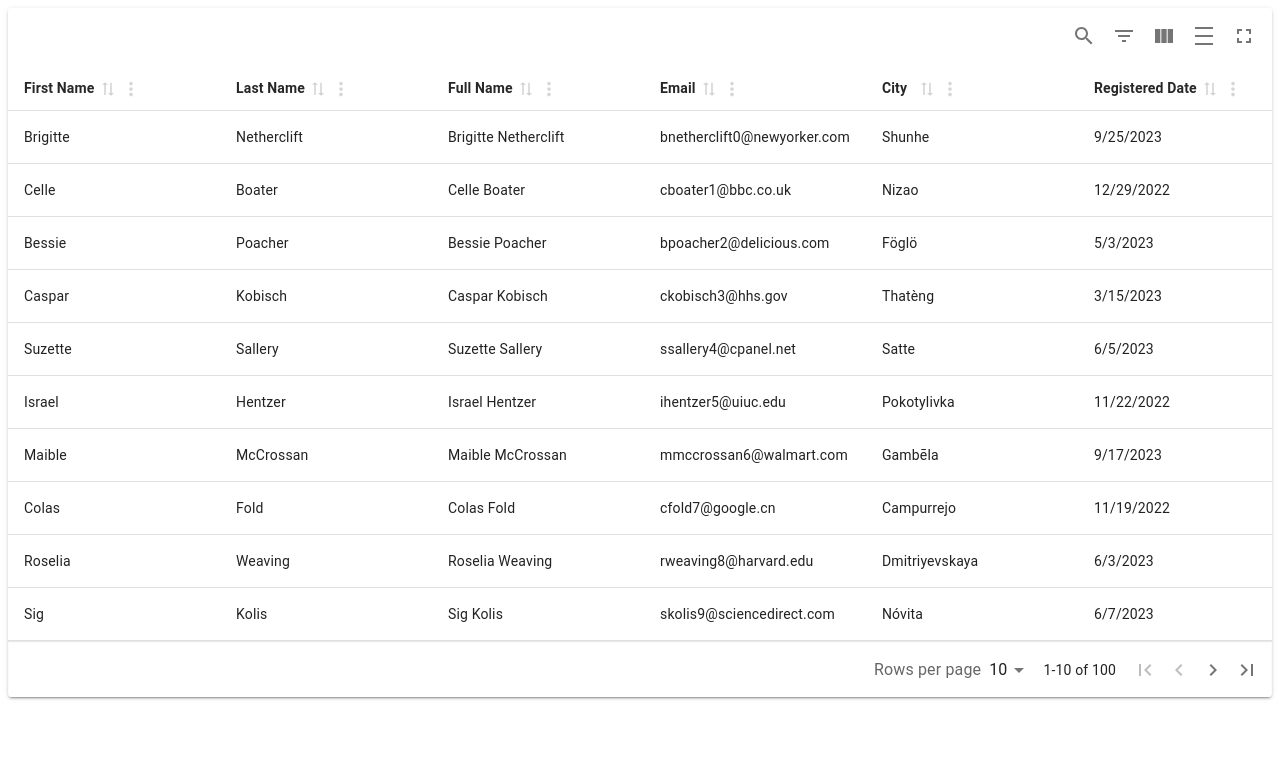
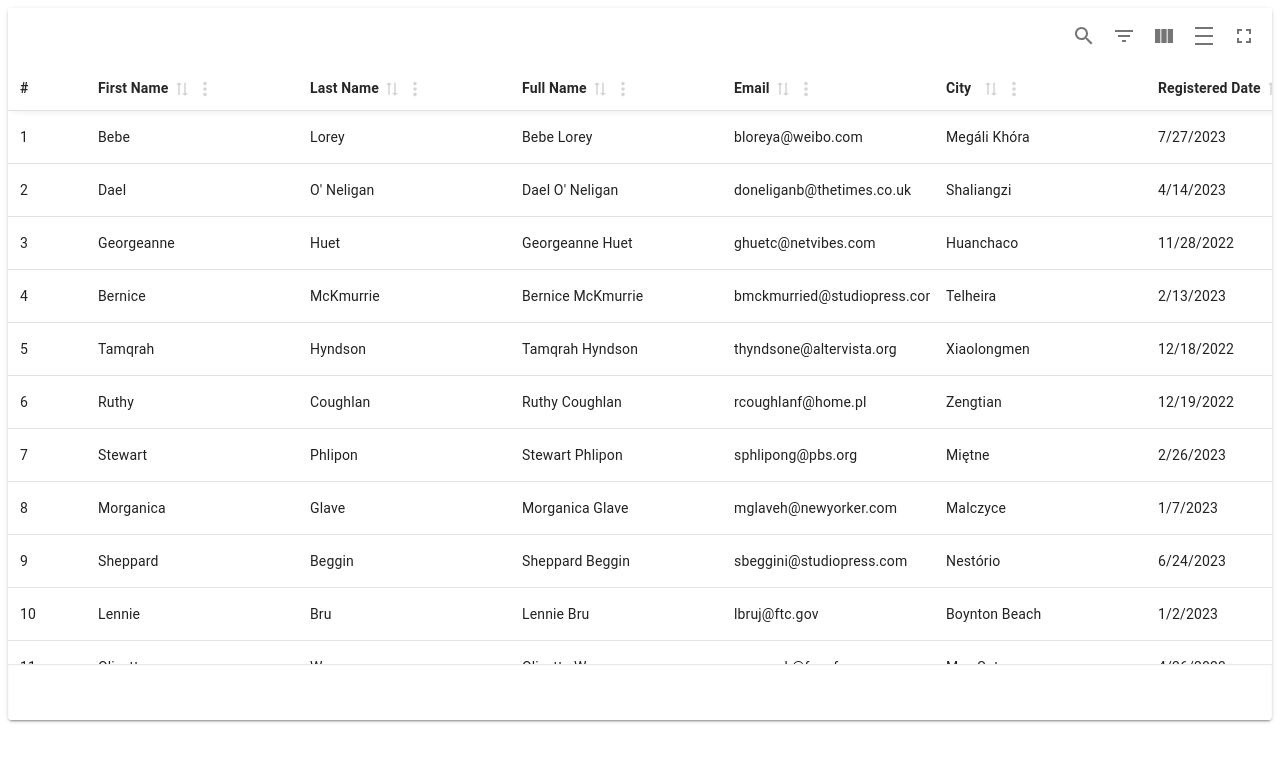
Before and after one commit to JCPenne/ioc-tech-assessment, a React (Vite) app: page / in a window 1280 px wide. Shown: the top 762 px of the page. Built offline with nearby package versions, Linux system fonts and the light colour scheme; data requests are answered from the project's data file.

Commit message:
initial functionality for infinite scroll

```diff
--- a/src/App.tsx
+++ b/src/App.tsx
@@ -1,9 +1,9 @@
-import UserTable from './components/UserTable';
+import { InfiniteScrollTable } from './components/UserTable';
 
 function App() {
   return (
     <>
-      <UserTable />
+      <InfiniteScrollTable />
     </>
   );
 }
--- a/src/components/UserTable.tsx
+++ b/src/components/UserTable.tsx
@@ -1,6 +1,18 @@
-import { MaterialReactTable, type MRT_ColumnDef } from 'material-react-table';
+// React Dependencies
+import { UIEvent, useCallback, useEffect, useMemo, useRef, useState } from 'react';
+
+// 3rd Party Libraries
+import {
+  MaterialReactTable,
+  MRT_Virtualizer,
+  type MRT_ColumnDef,
+  MRT_ColumnFiltersState,
+  MRT_SortingState,
+} from 'material-react-table';
+import { QueryClient, QueryClientProvider, useInfiniteQuery } from 'react-query';
+
+// Types
 import { User } from '../interfaces';
-import { useEffect, useState } from 'react';
 
 const columns: MRT_ColumnDef<User>[] = [
   {
@@ -33,19 +45,110 @@ const columns: MRT_ColumnDef<User>[] = [
   },
 ];
 
-export default function UserTable() {
-  const [data, setData] = useState<User[]>([]);
+const dataTotal = 100;
 
+const UserTable = () => {
+  const tableContainerRef = useRef<HTMLDivElement>(null);
+  const rowVirtualizerInstanceRef =
+    useRef<MRT_Virtualizer<HTMLDivElement, HTMLTableRowElement>>(null);
+
+  const [columnFilters, setColumnFilters] = useState<MRT_ColumnFiltersState>([]);
+  const [globalFilter, setGlobalFilter] = useState<string>();
+  const [sorting, setSorting] = useState<MRT_SortingState>([]);
+
+  const { data, fetchNextPage, isError, isFetching } = useInfiniteQuery<User>({
+    queryKey: ['table-data'],
+    queryFn: async ({ pageParam = 0 }) => {
+      const url = new URL(`http://localhost:3000/users`);
+      url.searchParams.set('_page', `${pageParam}`);
+      const response = await fetch(url);
+      const json = await response.json();
+      return json;
+    },
+    getNextPageParam: (_, allPages) => allPages.length + 1,
+    keepPreviousData: true,
+    refetchOnWindowFocus: true,
+  });
+  const flatData = useMemo(() => data?.pages.flatMap(page => page) ?? [], [data]);
+  const totalFetched = flatData.length;
+
+  //called on scroll and possibly on mount to fetch more data as the user scrolls and reaches bottom of table
+  const fetchMoreOnBottomReached = useCallback(
+    (containerRefElement?: HTMLDivElement | null) => {
+      if (containerRefElement) {
+        const { scrollHeight, scrollTop, clientHeight } = containerRefElement;
+        //once the user has scrolled within 400px of the bottom of the table, fetch more data if we can
+        if (
+          scrollHeight - scrollTop - clientHeight < 100 &&
+          !isFetching &&
+          totalFetched < dataTotal
+        ) {
+          fetchNextPage();
+        }
+      }
+    },
+    [fetchNextPage, isFetching, totalFetched]
+  );
+  // scroll to top of table when sorting or filters change
   useEffect(() => {
-    fetch('http://localhost:3000/users')
-      .then(res => res.json())
-      .then(data => setData(data));
-  }, []);
+    //scroll to the top of the table when the sorting changes
+    if (rowVirtualizerInstanceRef.current) {
+      try {
+        rowVirtualizerInstanceRef.current?.scrollToIndex?.(0);
+      } catch (error) {
+        console.log(error);
+      }
+    }
+  }, [sorting, columnFilters, globalFilter]);
+
+  //a check on mount to see if the table is already scrolled to the bottom and immediately needs to fetch more data
+  useEffect(() => {
+    fetchMoreOnBottomReached(tableContainerRef.current);
+  }, [fetchMoreOnBottomReached]);
 
   return (
     <MaterialReactTable
-      data={data}
       columns={columns}
+      data={flatData}
+      enablePagination={false}
+      enableRowNumbers
+      enableRowVirtualization //optional, but recommended if it is likely going to be more than 100 rows
+      muiTableContainerProps={{
+        ref: tableContainerRef, //get access to the table container element
+        sx: { maxHeight: '600px' }, //give the table a max height
+        onScroll: (
+          event: UIEvent<HTMLDivElement> //add an event listener to the table container element
+        ) => fetchMoreOnBottomReached(event.target as HTMLDivElement),
+      }}
+      muiToolbarAlertBannerProps={
+        isError
+          ? {
+              color: 'error',
+              children: 'Error loading data',
+            }
+          : undefined
+      }
+      onColumnFiltersChange={setColumnFilters}
+      onGlobalFilterChange={setGlobalFilter}
+      onSortingChange={setSorting}
+      state={{
+        columnFilters,
+        globalFilter,
+        showAlertBanner: isError,
+        showProgressBars: isFetching,
+        sorting,
+      }}
+      rowVirtualizerInstanceRef={rowVirtualizerInstanceRef} //get access to the virtualizer instance
+      rowVirtualizerProps={{ overscan: 4 }}
     />
   );
-}
+};
+
+const queryClient = new QueryClient();
+queryClient.invalidateQueries('table-data');
+
+export const InfiniteScrollTable = () => (
+  <QueryClientProvider client={queryClient}>
+    <UserTable />
+  </QueryClientProvider>
+);
```
